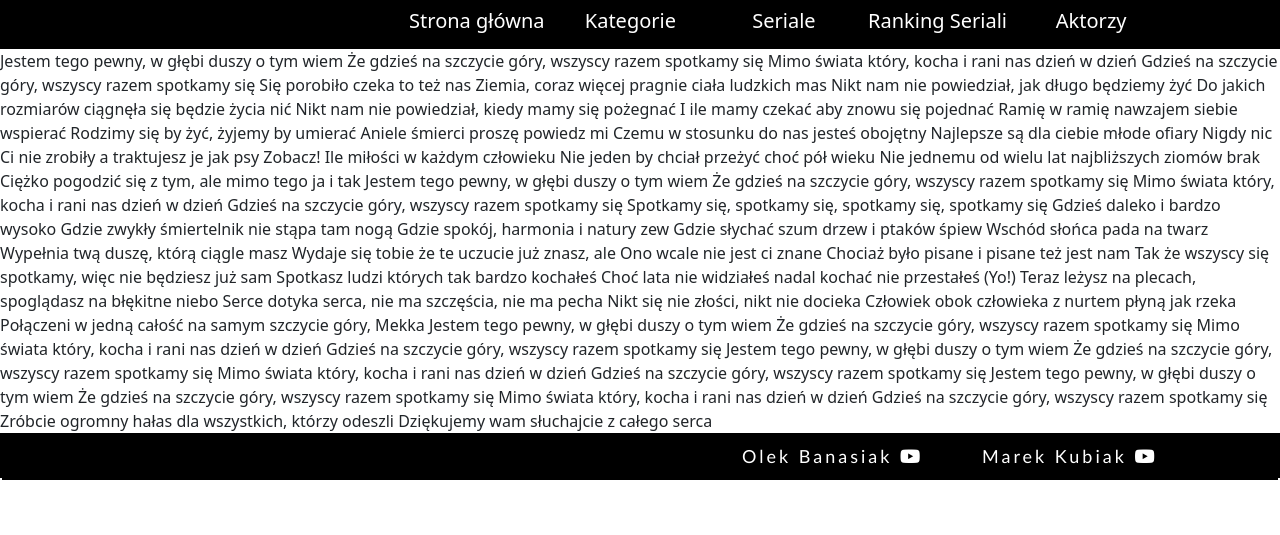
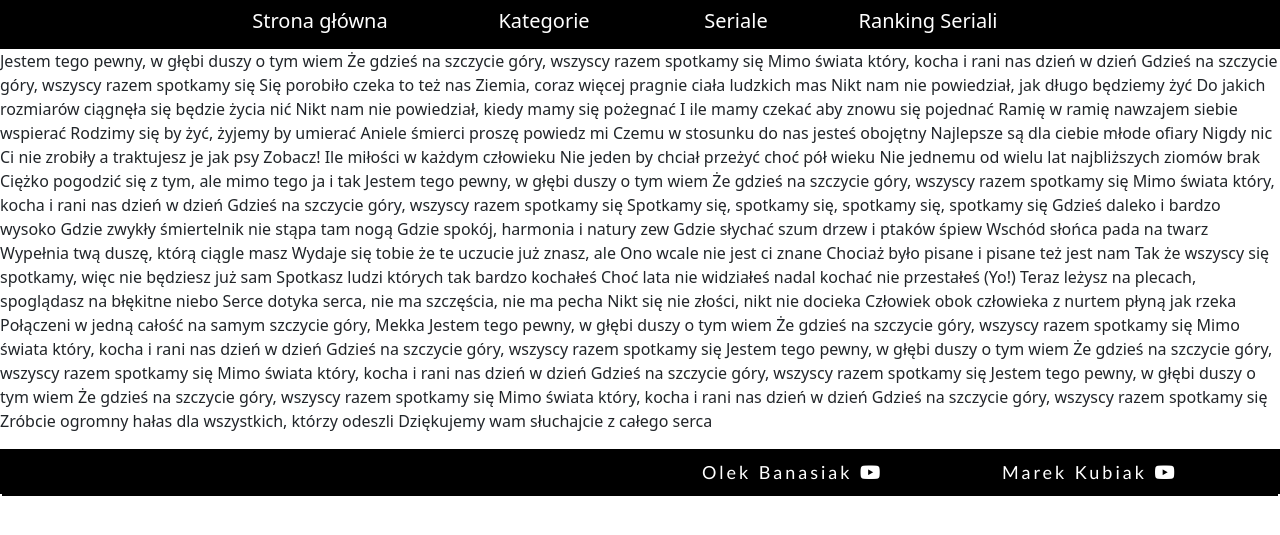
Before and after one commit to woodman0/floydSerials, a PHP site: page / in a window 1280 px wide. Shown: the part 131-666 px from the top of the page. Run offline with PHP 8.4, Linux system fonts and the light colour scheme; some libraries are stand-ins or nearby versions.

Commit message:
jebana szafa do narni

```diff
--- a/glowna.php
+++ b/glowna.php
@@ -1,3 +1,4 @@
+<p>
     Jestem tego pewny, w głębi duszy o tym wiem
     Że gdzieś na szczycie góry, wszyscy razem spotkamy się
     Mimo świata który, kocha i rani nas dzień w dzień
@@ -55,3 +56,4 @@ Mimo świata który, kocha i rani nas dzień w dzień
     Gdzieś na szczycie góry, wszyscy razem spotkamy się
     Zróbcie ogromny hałas dla wszystkich, którzy odeszli
     Dziękujemy wam słuchajcie z całego serca
+</p>
--- a/style.css
+++ b/style.css
@@ -63,32 +63,26 @@
 }
 .glowna
 {
-    margin-left: 400px;
-    width: 12%;
+    margin-left: 15%;
+    width: 20%;
     height: 100%;
     float: left;
 }
 .kategorieSeriali
 {
-    width: 12%;
+    width: 15%;
     height: 100%;
     float: left;
 }
 .seriale
 {
-    width: 12%;
+    width: 15%;
     height: 100%;
     float: left;
 }
 .ranking
 {
-    width: 12%;
-    height: 100%;
-    float: left;
-}
-.aktorzy
-{
-    width: 12%;
+    width: 15%;
     height: 100%;
     float: left;
 }
@@ -113,12 +107,12 @@
 
 }
 .stopa{
-    margin-left: 740px;
+    margin-left: 700px;
     margin-top: 8px;
     position: absolute;
 }
 .stopa2{
-    margin-left: 980px;
+    margin-left: 1000px;
     margin-top: 8px;
     position: absolute;
 }
--- a/top.php
+++ b/top.php
@@ -72,7 +72,4 @@ session_start();
             <div class="ranking">
                 <a href="ranking.php">Ranking Seriali</a>
             </div>
-            <div class="aktorzy">
-                <a href="aktorzy.php">Aktorzy</a>
-            </div>
         </div>
```
Also changed, not shown: kategorie.php (added, +9 -0 lines), ranking.php (added, +9 -0 lines). Lines whose indentation alone changed are shown as unchanged.
